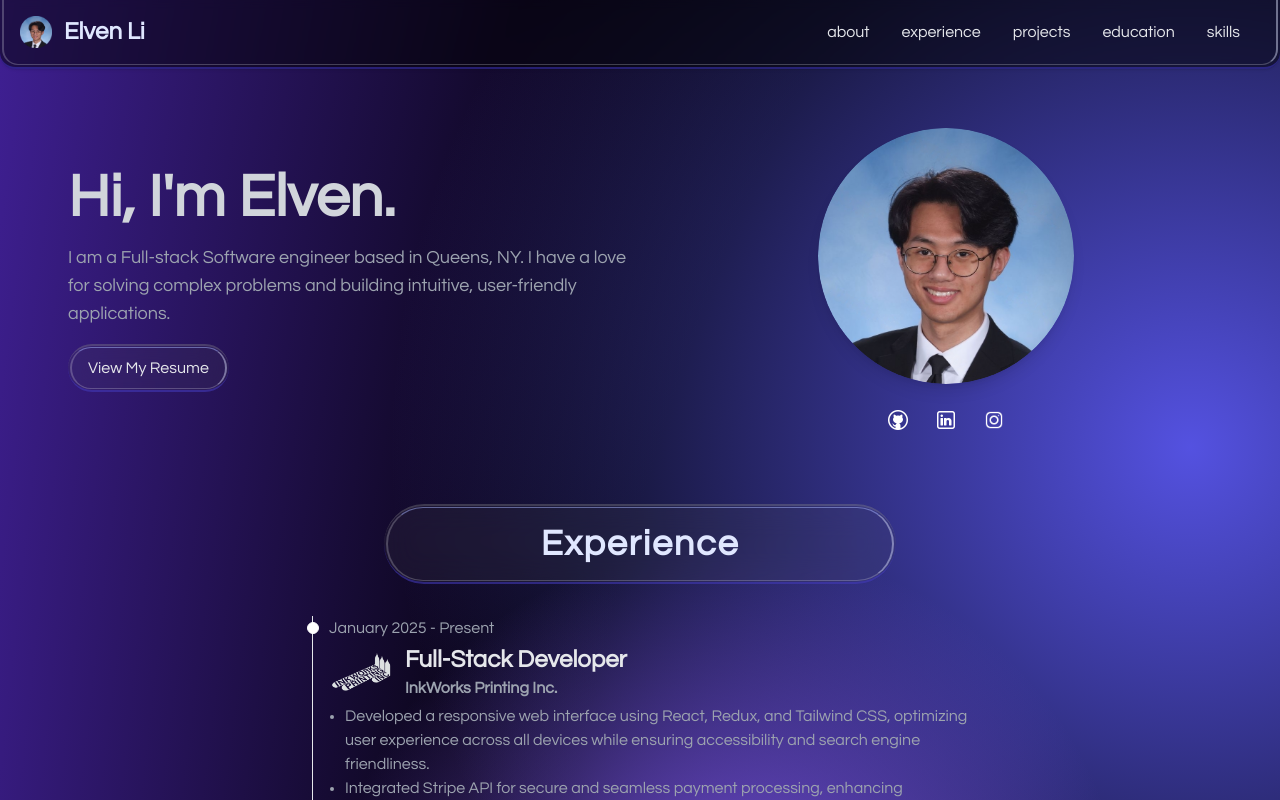
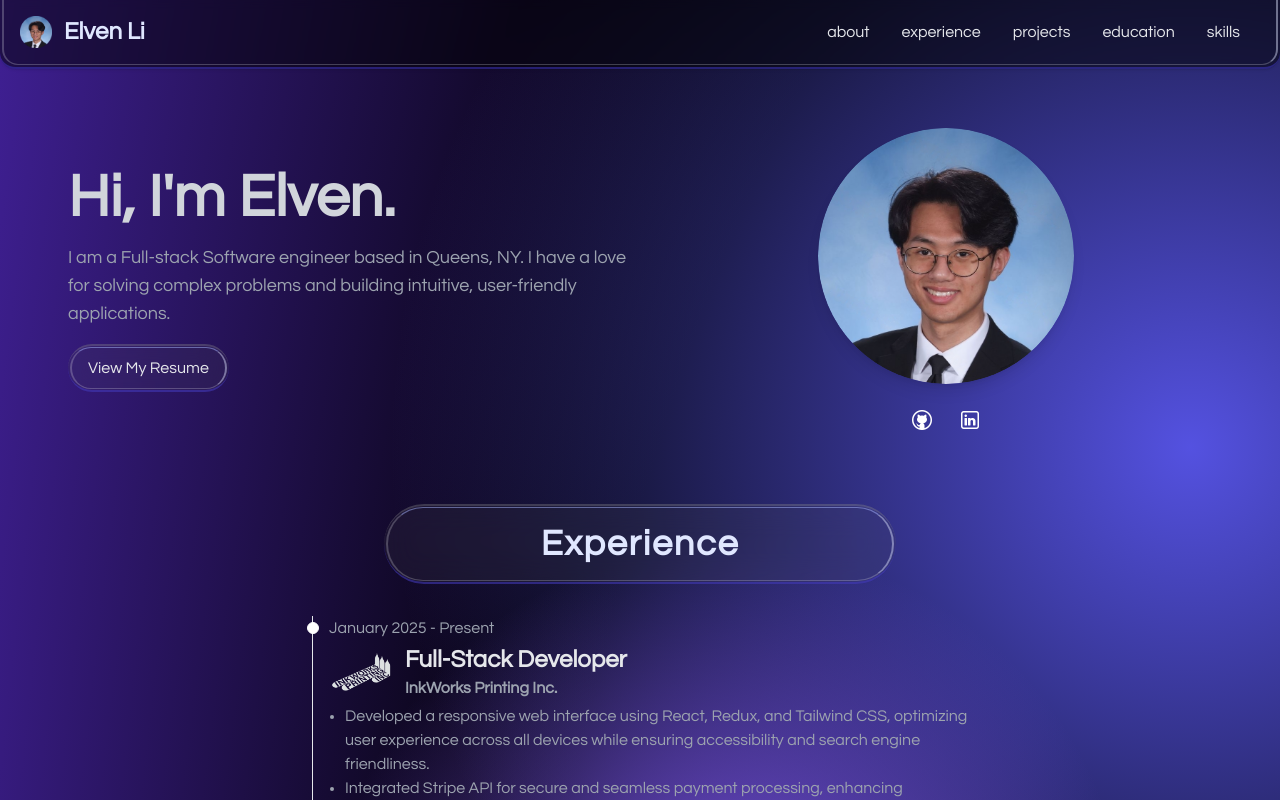
Before and after one commit to elvli/DevPortfolio, a React (Create React App) app: page / in a window 1280 px wide. Shown: the top 800 px of the page. Built offline with nearby package versions, Linux system fonts and the light colour scheme.

Commit message:
Removed instagram links

```diff
--- a/src/Components/About.js
+++ b/src/Components/About.js
@@ -1,7 +1,7 @@
 import portraitImg from "../Assets/round-portrait.png";
 import LinkedInLight from "../Assets/Icons/linkedin-light.png";
 import GithubLight from "../Assets/Icons/github-light.png";
-import InstagramLight from "../Assets/Icons/instagram-light.png";
+// import InstagramLight from "../Assets/Icons/instagram-light.png";
 
 // import ResumeViewer from "./ResumeViewer";
 import resumePDF from "../Assets/Elven-Li-Resume.pdf";
@@ -44,7 +44,7 @@ function About() {
                   className="h-6 w-6 hover:opacity-50"
                 />
               </a>
-              <a
+              {/* <a
                 href="https://www.instagram.com/elven.li/"
                 target="_blank"
                 rel="noopener noreferrer"
@@ -55,7 +55,7 @@ function About() {
                   alt="Instagram"
                   className="h-6 w-6 hover:opacity-50"
                 />
-              </a>
+              </a> */}
             </div>
           </div>
 
--- a/src/Components/Footer.js
+++ b/src/Components/Footer.js
@@ -1,7 +1,6 @@
-import React from "react";
 import LinkedInLight from "../Assets/Icons/linkedin-light.png";
 import GithubLight from "../Assets/Icons/github-light.png";
-import InstagramLight from "../Assets/Icons/instagram-light.png";
+// import InstagramLight from "../Assets/Icons/instagram-light.png";
 
 function Footer() {
   return (
@@ -41,7 +40,7 @@ function Footer() {
               className="h-6 w-6 hover:opacity-50"
             />
           </a>
-          <a
+          {/* <a
             href="https://www.instagram.com/elven.li/"
             target="_blank"
             rel="noopener noreferrer"
@@ -52,7 +51,7 @@ function Footer() {
               alt="Instagram"
               className="h-6 w-6 hover:opacity-50"
             />
-          </a>
+          </a> */}
         </div>
       </div>
     </footer>
```
